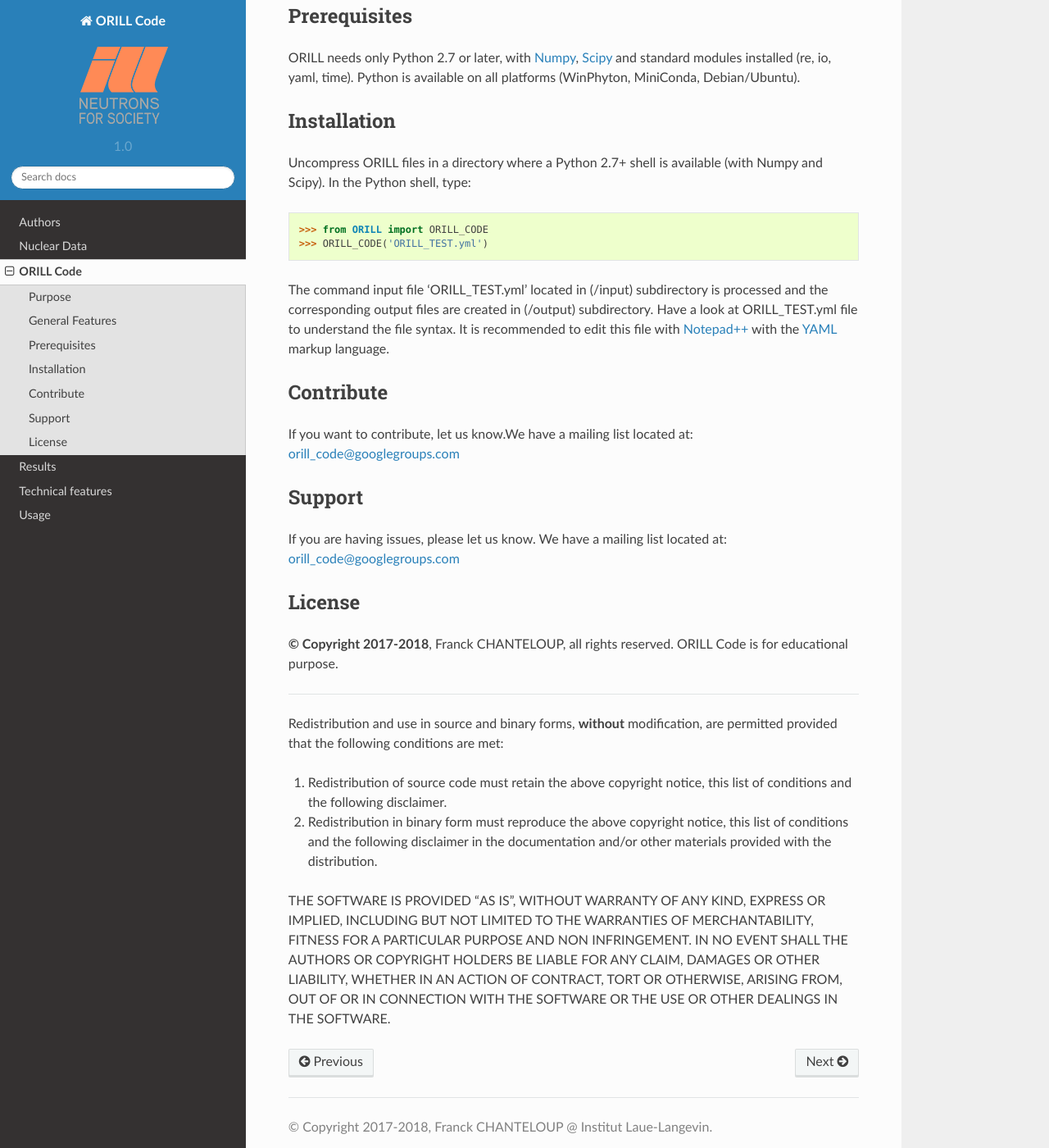
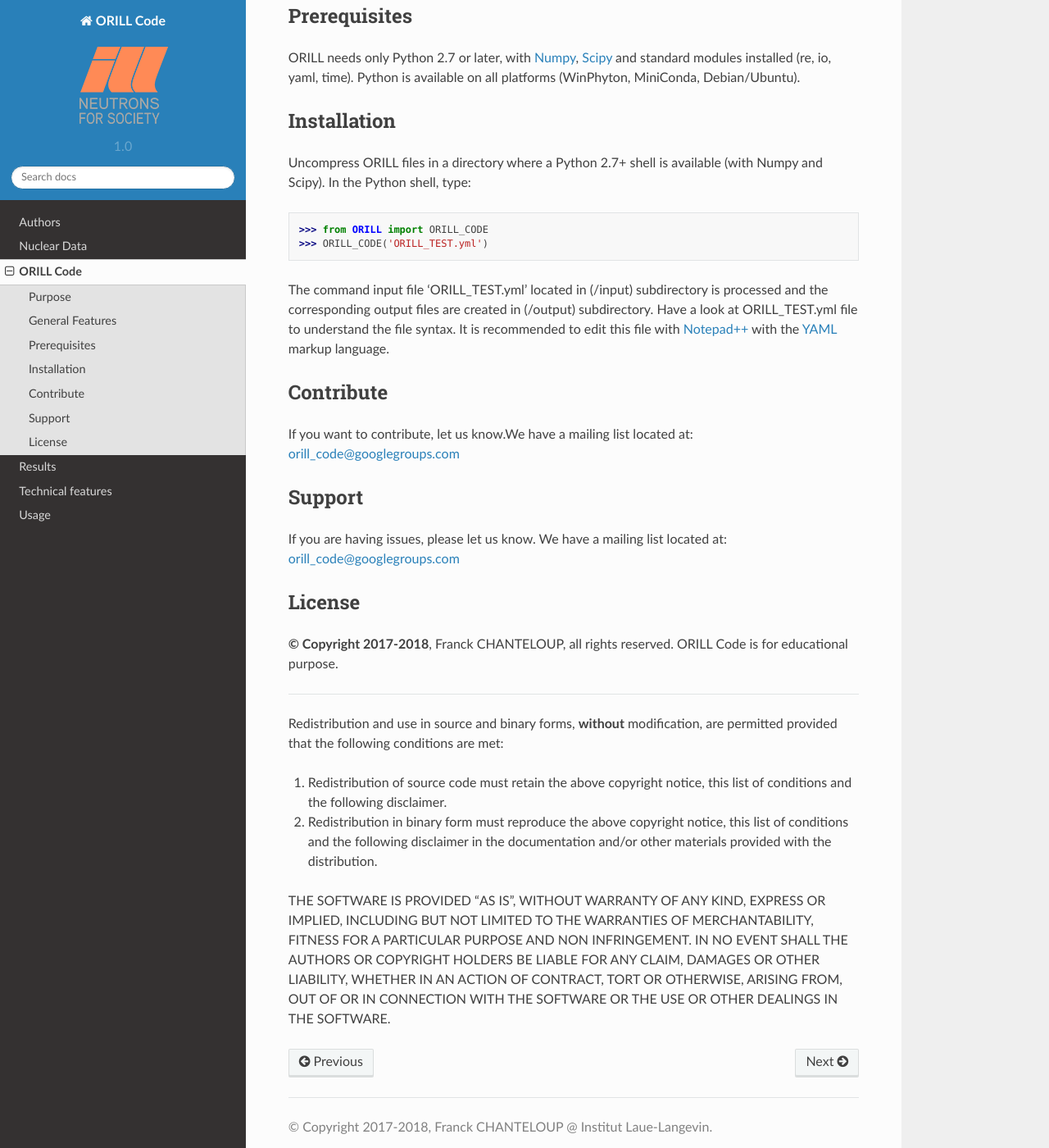
Before and after one commit to orill/orill, a Sphinx documentation site: the page built from docs/readme.rst, in a window 1280 px wide and 1400 px high, scrolled down 509 px. Shown: the whole window at 82% size. Built offline with Sphinx 7.4.7 and the Read the Docs theme 2.0.0, drawn with Linux system fonts in a browser that asks for light colours.

Commit message:
Add files via upload

```diff
--- a/docs/conf.py
+++ b/docs/conf.py
@@ -87,7 +87,7 @@ exclude_patterns = ['_build']
 #show_authors = False
 
 # The name of the Pygments (syntax highlighting) style to use.
-pygments_style = 'sphinx'
+pygments_style = 'default'
 
 # A list of ignored prefixes for module index sorting.
 #modindex_common_prefix = []
```
